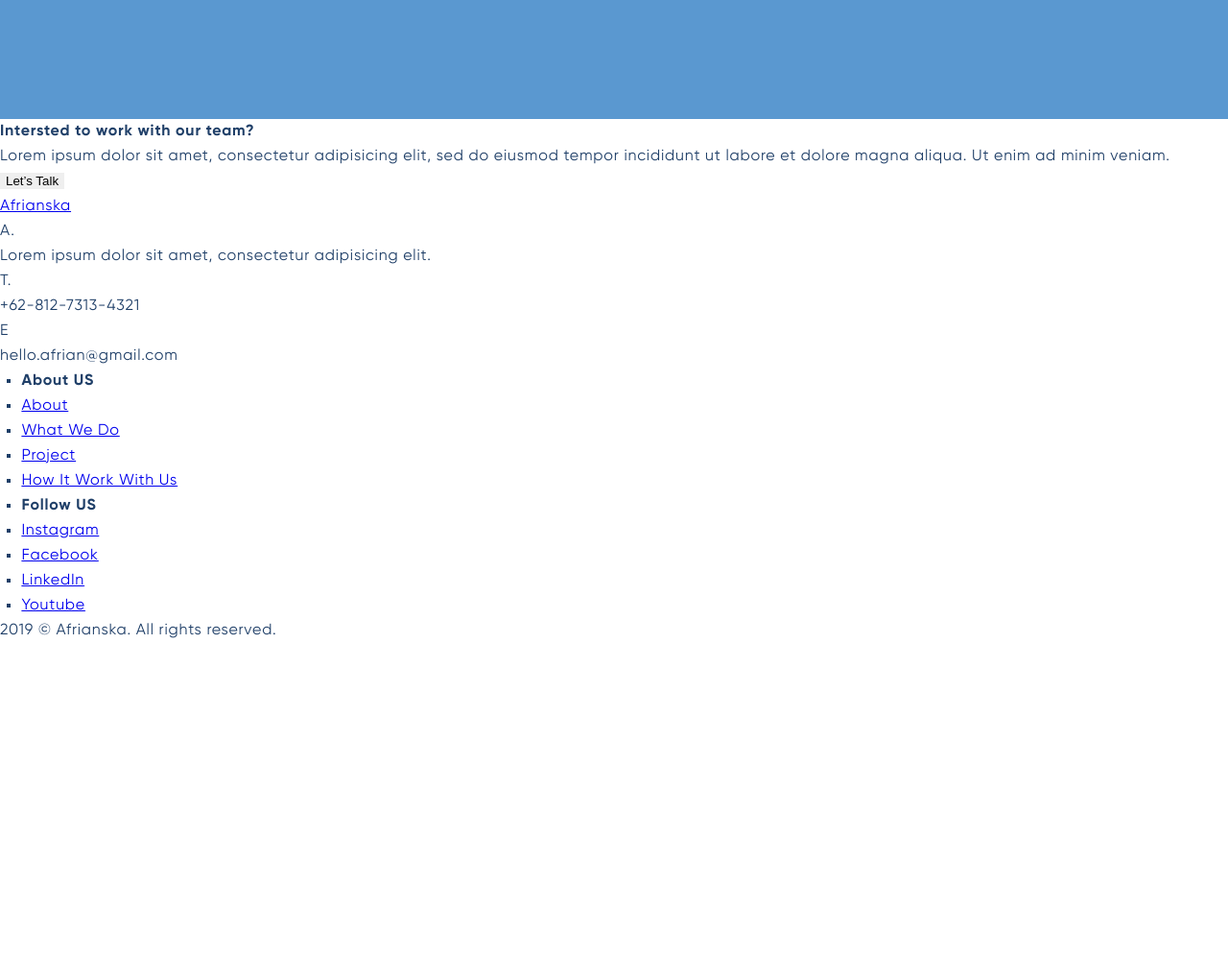
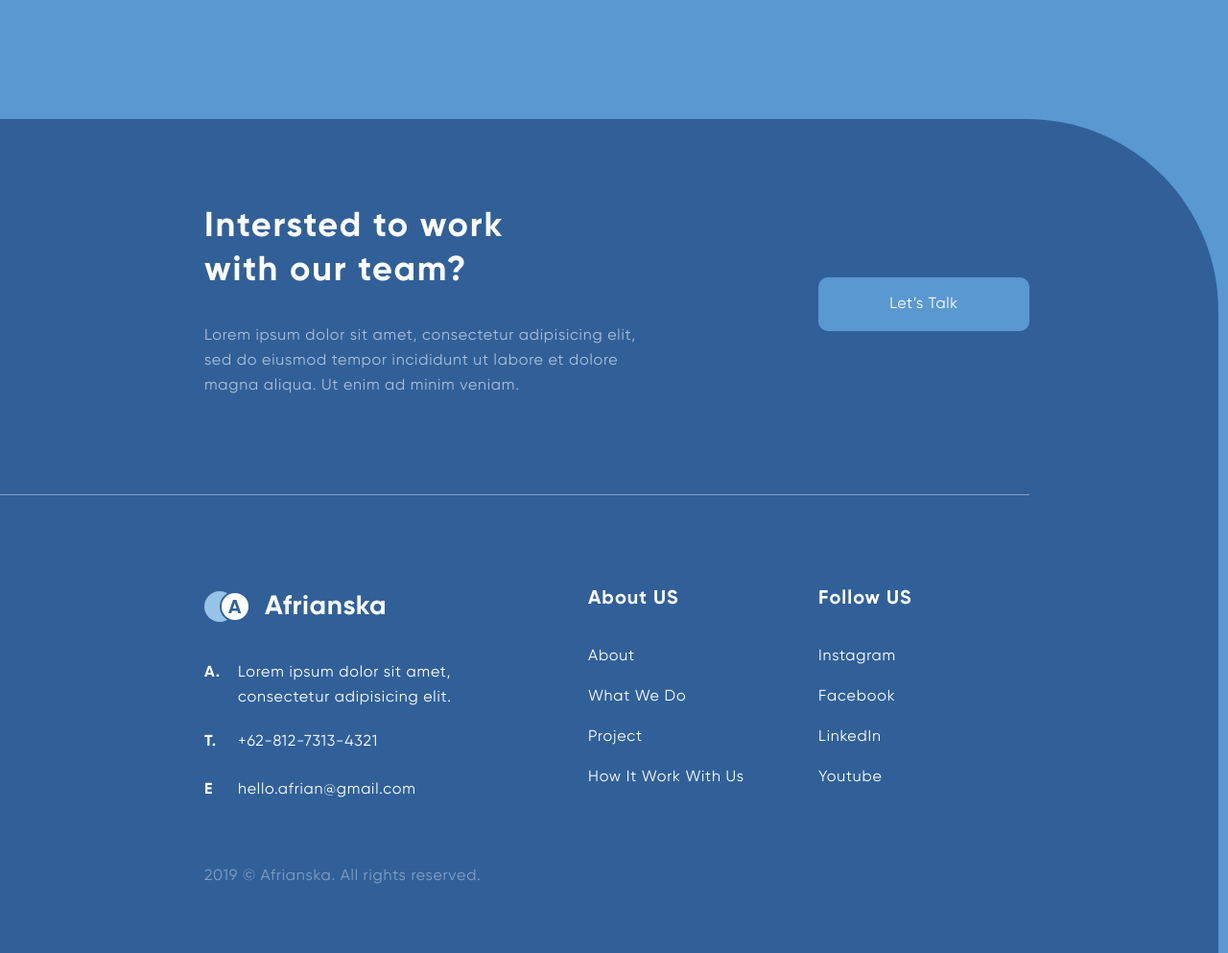
Before and after one commit to Spiggoth/april-pet-project, a plain HTML site: page index.html in a window 1280 px wide. Shown: the part 2880-3873 px from the top of the page at 96% size. Before the commit the page ends 3550 px from the top, so only its background shows below. Drawn offline with Linux system fonts and the light colour scheme.

Commit message:
Add footer

```diff
--- a/css/styles.css
+++ b/css/styles.css
@@ -309,3 +309,199 @@ header {
   text-transform: none;
 }
 /* конец кода нижнего main */
+/* footer */
+.footer_homepage {
+  max-width: 1366px;
+  width: 100%;
+  max-height: fit-content;
+  margin: 0 auto;
+  background: #5a98d0;
+}
+.footer {
+  max-width: 1270px;
+  width: 100%;
+  height: 869px;
+  padding-top: 89px;
+  background: #316099;
+  border-radius: 0px 200px 0px 0px;
+}
+.footer__top-panel {
+  max-width: 460px;
+  width: 100%;
+}
+.footer__top-panel h2 {
+  width: 327px;
+  margin-bottom: 32px;
+  font-family: Gilroy;
+  font-size: 36px;
+  line-height: 46px;
+  letter-spacing: 0.05em;
+  color: #ffffff;
+}
+.footer__top-panel p {
+  width: 460px;
+  color: #ffffff;
+  opacity: 0.6;
+}
+.footer__border {
+  border-top: 1px solid rgba(255, 255, 255, 0.4);
+}
+.contacts {
+  text-decoration: none;
+  width: 100%;
+  max-width: 380px;
+}
+.footerlink {
+  display: inline-block;
+  padding-left: 63px;
+  height: 30px;
+  text-decoration: none;
+  width: 125px;
+  height: 46px;
+  font-family: Gilroy;
+  font-size: 28px;
+  line-height: 46px;
+  font-weight: 550;
+  letter-spacing: 0.02em;
+  color: #ffffff;
+  background: url(../img/svg/logo_footer.svg) no-repeat left center;
+  margin-bottom: 33px;
+}
+ul,
+ol {
+  padding-left: 0;
+  margin-left: 0;
+}
+.contacts__table {
+  display: grid;
+  grid-template-columns: 35px 265px;
+  grid-template-rows: 72px 50px 26px;
+  margin-bottom: 65px;
+  font-family: Gilroy;
+  font-size: 16px;
+  line-height: 26px;
+  letter-spacing: 0.05em;
+  color: #ffffff;
+}
+.contacts__table_strong {
+  font-weight: 550;
+}
+.footer__about-us {
+  width: 220px;
+}
+.footer__about-us h3 {
+  width: 110px;
+  font-family: Gilroy;
+  font-size: 20px;
+  line-height: 30px;
+  letter-spacing: 0.05em;
+  margin-bottom: 32px;
+  color: #ffffff;
+}
+.footer__about-us li {
+  margin-bottom: 16px;
+  list-style-type: none;
+}
+.footer__about-us a {
+  width: 170px;
+  text-decoration: none;
+  font-family: Gilroy;
+  font-size: 16px;
+  line-height: 26px;
+  letter-spacing: 0.05em;
+  color: #ffffff;
+}
+.footer__socialmedia {
+  width: 220px;
+}
+.footer__socialmedia h3 {
+  width: 100px;
+  font-family: Gilroy;
+  font-size: 20px;
+  line-height: 30px;
+  letter-spacing: 0.05em;
+  margin-bottom: 32px;
+  color: #ffffff;
+}
+.footer__socialmedia li {
+  margin-bottom: 16px;
+  list-style-type: none;
+}
+.footer__socialmedia a {
+  width: 49px;
+  text-decoration: none;
+  font-family: Gilroy;
+  font-size: 16px;
+  line-height: 26px;
+  letter-spacing: 0.05em;
+  color: #ffffff;
+}
+.footer__copyright {
+  width: 300px;
+  font-family: Gilroy;
+  font-size: 16px;
+  line-height: 26px;
+  letter-spacing: 0.05em;
+  color: #ffffff;
+  opacity: 0.4;
+}
+.logo {
+  width: 48px;
+  height: 48px;
+  position: absolute;
+  left: 15.67%;
+  right: 80.82%;
+  top: 3490px;
+  bottom: 7.36%;
+}
+.footer {
+  display: grid;
+  grid-template-columns:
+    minmax(0, 213px) minmax(300px, 400px) minmax(175px, 240px)
+    220px minmax(20px, 140px);
+  grid-template-rows: 302px 94px 291px auto;
+}
+.footer__top-panel {
+  grid-column-start: 2;
+  grid-column-end: 4;
+  grid-row-start: 1;
+  grid-row-end: 2;
+}
+.footer button {
+  grid-column-start: 4;
+  grid-column-end: 5;
+  grid-row-start: 1;
+  grid-row-end: 2;
+  margin-top: 76px;
+}
+.footer__border {
+  grid-column-start: 1;
+  grid-column-end: 5;
+  grid-row-start: 2;
+  grid-row-end: 3;
+}
+.contacts {
+  grid-column-start: 2;
+  grid-column-end: 3;
+  grid-row-start: 3;
+  grid-row-end: 4;
+}
+.footer__about-us {
+  grid-column-start: 3;
+  grid-column-end: 4;
+  grid-row-start: 3;
+  grid-row-end: 4;
+}
+.footer__socialmedia {
+  grid-column-start: 4;
+  grid-column-end: 5;
+  grid-row-start: 3;
+  grid-row-end: 4;
+}
+.footer__copyright {
+  grid-column-start: 2;
+  grid-column-end: 3;
+  grid-row-start: 4;
+  grid-row-end: 5;
+}
+/* конец кода footer */
--- a/index.html
+++ b/index.html
@@ -86,9 +86,9 @@
         <button class="btn8"><a href="#!">More Client</a></button>
       </div>
     </section>
-    <footer>
-      <div>
-        <div>
+    <footer class="footer_homepage">
+      <div class="footer">
+        <div class="footer__top-panel">
           <h2>Intersted to work with our team?</h2>
           <p>
             Lorem ipsum dolor sit amet, consectetur adipisicing elit, sed do
@@ -96,20 +96,20 @@
             ad minim veniam.
           </p>
         </div>
-        <button>Let’s Talk</button>
-        <div></div>
-        <div>
-          <a href="#!"> Afrianska </a>
-          <div>
-            <div>A.</div>
+        <button class="button-standart">Let’s Talk</button>
+        <div class="footer__border"></div>
+        <div class="contacts">
+          <a href="#!" class="footerlink"> Afrianska </a>
+          <div class="contacts__table">
+            <div class="contacts__table_strong">A.</div>
             <div>Lorem ipsum dolor sit amet, consectetur adipisicing elit.</div>
-            <div>T.</div>
+            <div class="contacts__table_strong">T.</div>
             <div>+62-812-7313-4321</div>
-            <div>E</div>
+            <div class="contacts__table_strong">E</div>
             <div>hello.afrian@gmail.com</div>
           </div>
         </div>
-        <div>
+        <div class="footer__about-us">
           <ul>
             <li><h3>About US</h3></li>
             <li><a href="#!"> About </a></li>
@@ -118,7 +118,7 @@
             <li><a href="#!"> How It Work With Us </a></li>
           </ul>
         </div>
-        <div>
+        <div class="footer__socialmedia">
           <ul>
             <li><h3>Follow US</h3></li>
             <li><a href="#!"> Instagram </a></li>
@@ -127,7 +127,9 @@
             <li><a href="#!"> Youtube </a></li>
           </ul>
         </div>
-        <div>2019 © Afrianska. All rights reserved.</div>
+        <div class="footer__copyright">
+          2019 © Afrianska. All rights reserved.
+        </div>
       </div>
     </footer>
   </body>
```
Also changed, not shown: index2.html (+16 -14 lines).
